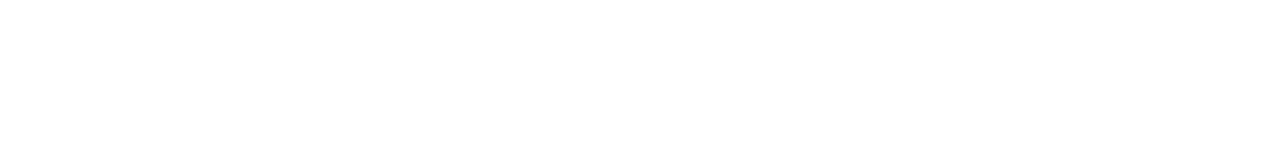
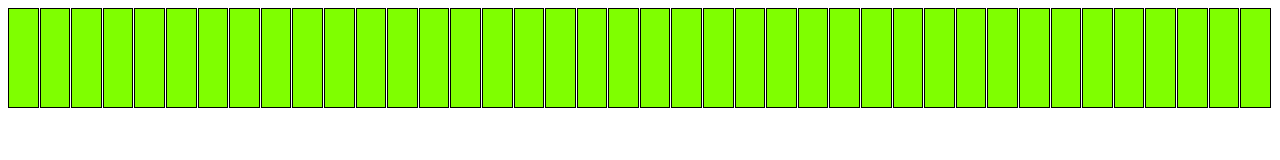
Before and after one commit to mark394e/11c_02_04_barChart, a plain HTML site: page index.html in a window 1280 px wide. Drawn offline with Linux system fonts and the light colour scheme.

Commit message:
bars build

```diff
--- a/index.html
+++ b/index.html
@@ -7,6 +7,49 @@
     <link rel="stylesheet" href="style.css" />
     <title>BarChart</title>
   </head>
-  <body></body>
+  <body>
+    <div class="bars">
+      <div class="bar"></div>
+      <div class="bar"></div>
+      <div class="bar"></div>
+      <div class="bar"></div>
+      <div class="bar"></div>
+      <div class="bar"></div>
+      <div class="bar"></div>
+      <div class="bar"></div>
+      <div class="bar"></div>
+      <div class="bar"></div>
+      <div class="bar"></div>
+      <div class="bar"></div>
+      <div class="bar"></div>
+      <div class="bar"></div>
+      <div class="bar"></div>
+      <div class="bar"></div>
+      <div class="bar"></div>
+      <div class="bar"></div>
+      <div class="bar"></div>
+      <div class="bar"></div>
+      <div class="bar"></div>
+      <div class="bar"></div>
+      <div class="bar"></div>
+      <div class="bar"></div>
+      <div class="bar"></div>
+      <div class="bar"></div>
+      <div class="bar"></div>
+      <div class="bar"></div>
+      <div class="bar"></div>
+      <div class="bar"></div>
+      <div class="bar"></div>
+      <div class="bar"></div>
+      <div class="bar"></div>
+      <div class="bar"></div>
+      <div class="bar"></div>
+      <div class="bar"></div>
+      <div class="bar"></div>
+      <div class="bar"></div>
+      <div class="bar"></div>
+      <div class="bar"></div>
+    </div>
+  </body>
   <script src="script.js"></script>
 </html>
--- a/script.js
+++ b/script.js
@@ -0,0 +1,37 @@
+"use strict";
+
+document.addEventListener("DOMContentLoaded", init);
+
+const array = [37, 13, 34, 1, 9, 7, 22, 20, 28, 30, 33, 17, 18, 0, 16, 11, 8, 21, 15, 36, 32, 31, 27, 4, 25, 10, 19, 5, 23, 2, 39, 14];
+
+const queueSize = getNumberOfCustomers();
+
+function init() {
+  loop();
+}
+
+function loop() {
+  setTimeout(() => {
+    console.log(queueSize);
+    modifyModel();
+  }, 1000);
+  //   setTimeout(() => {
+  //     modifyModel
+  //   });
+  //   document.querySelectorAll(".bar").style.height = "50px";
+}
+
+function displayData() {}
+
+function modifyModel() {
+  //   console.log("modify model");
+  array.shift();
+  array.push(queueSize);
+  console.log(array);
+  //   loop();
+}
+
+function getNumberOfCustomers() {
+  console.log("getnumber");
+  return Math.floor(Math.random() * 32);
+}
--- a/style.css
+++ b/style.css
@@ -0,0 +1,18 @@
+* {
+  box-sizing: border-box;
+}
+
+.bars {
+  display: flex;
+  height: 100px;
+}
+
+.bar {
+  flex-grow: 1;
+  border: 1px solid black;
+  background-color: chartreuse;
+  margin-right: 1px;
+  height: 100%;
+  padding-left: 10px;
+  padding-right: 10px;
+}
```
